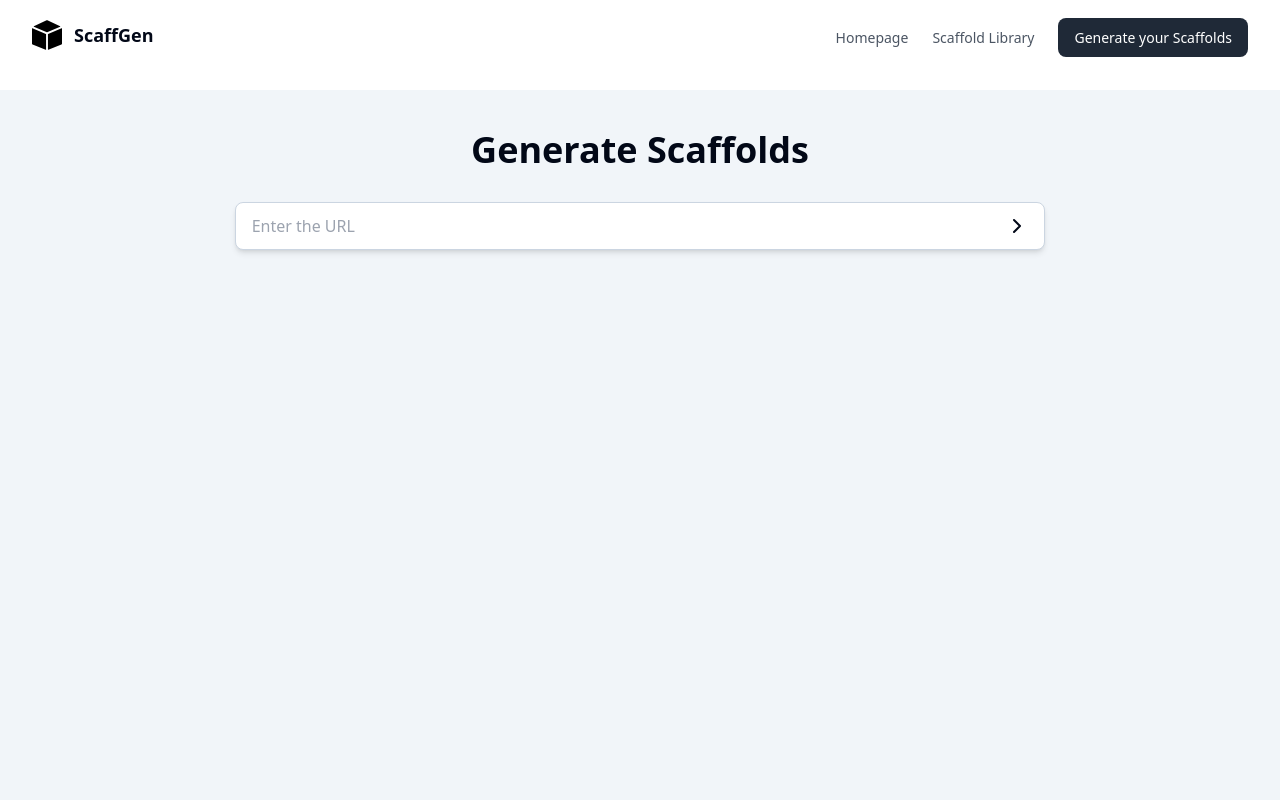
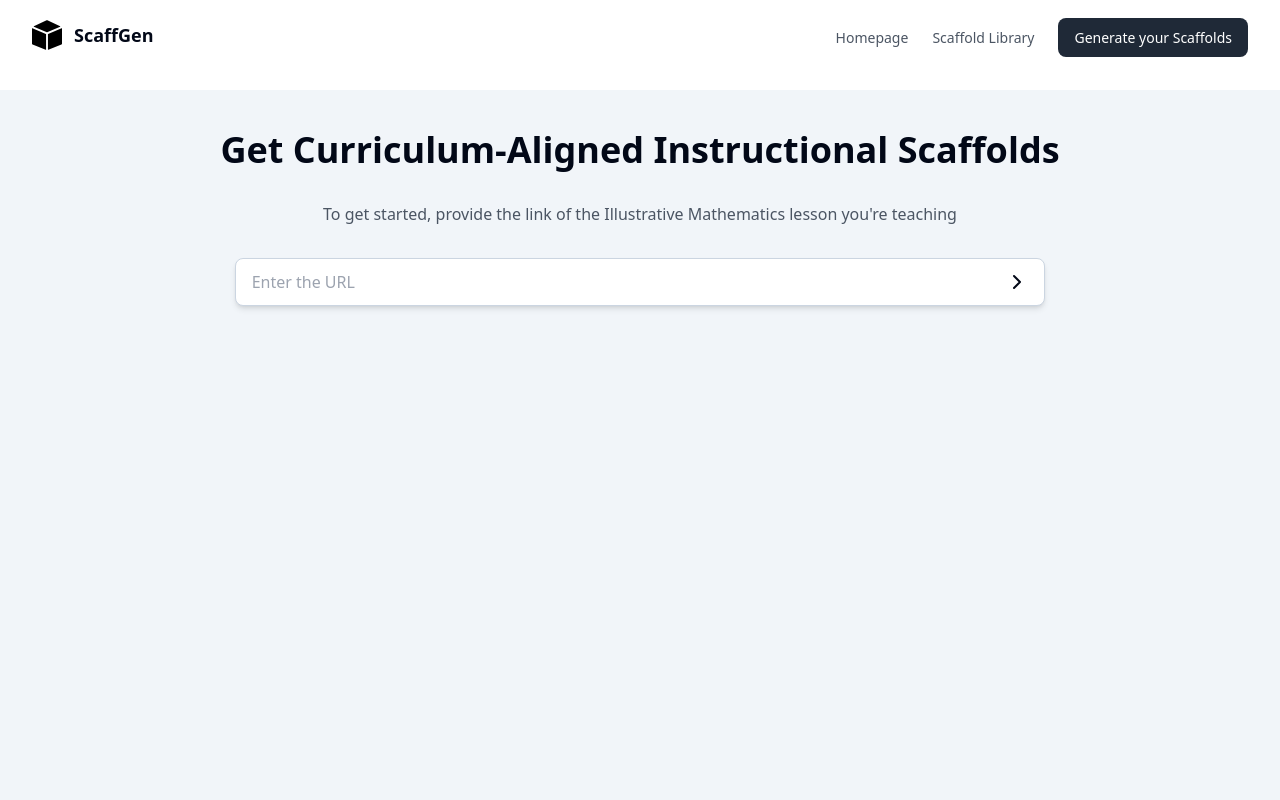
Before and after one commit to rizmalik95/scaffgen, a Next.js app: page /start in a window 1280 px wide. Shown: the top 800 px of the page. Built offline with nearby package versions, Linux system fonts and the light colour scheme.

Commit message:
small tweaks

```diff
--- a/src/pages/start.tsx
+++ b/src/pages/start.tsx
@@ -15,7 +15,8 @@ export default function Start() {
   return (
     <div className="flex flex-col max-w-hh min-h-screen bg-slate-100 items-center mx-auto">
       <div className="container flex flex-col items-center gap-8 pt-10 min-w-96">
-        <h1 className="text-4xl font-bold">Generate Scaffolds</h1>
+        <h1 className="text-4xl font-bold">Get Curriculum-Aligned Instructional Scaffolds</h1>
+        <p className="text-md font-normal text-gray-600">To get started, provide the link of the Illustrative Mathematics lesson you're teaching</p>
         <InputForm onSubmitUrl={(url) => handleSubmit(url)} />
         <Results url={url} submitCount={submitCount} />
       </div>
```
